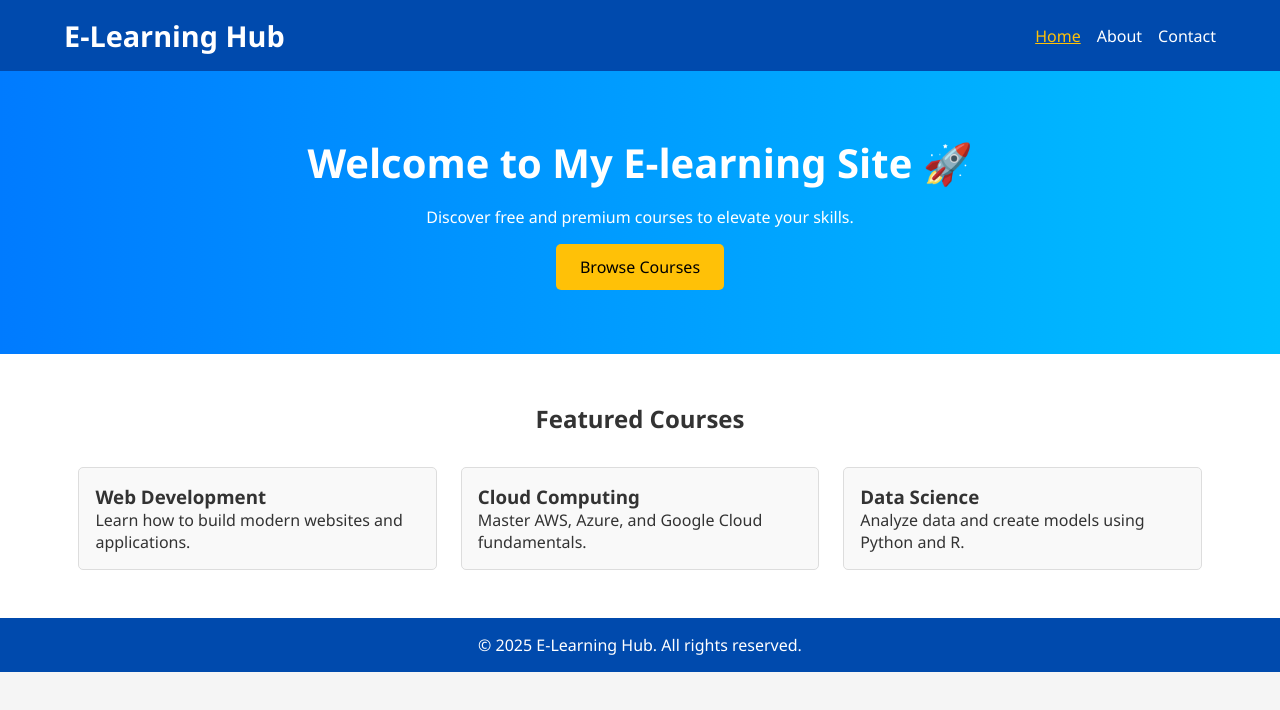
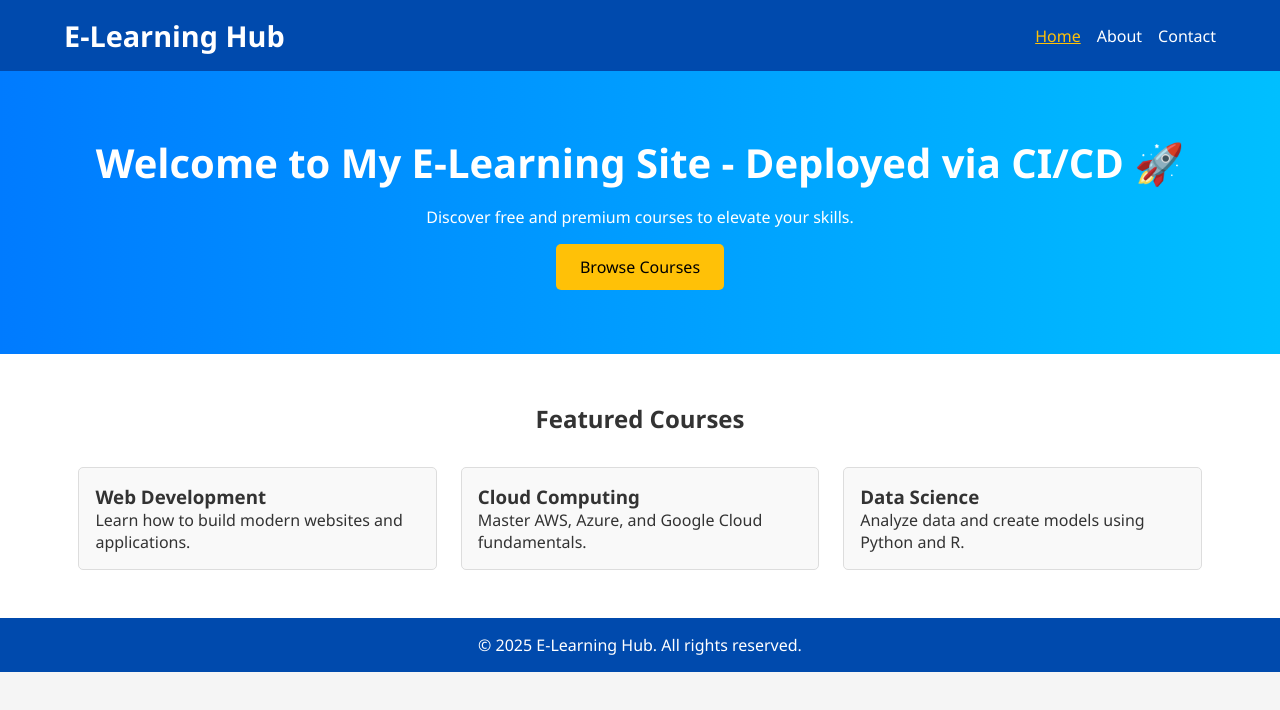
Before and after one commit to Mmunabau/elearning-website, a plain HTML site: page index.html in a window 1280 px wide. Drawn offline with Linux system fonts and the light colour scheme.

Commit message:
🚀 Updated homepage title

```diff
--- a/index.html
+++ b/index.html
@@ -22,7 +22,7 @@
 
   <section class="hero fade-in">
     <div class="container">
-      <h1>Welcome to My E-learning Site 🚀</h1>
+      <h1>Welcome to My E-Learning Site - Deployed via CI/CD 🚀</h1>
       <p>Discover free and premium courses to elevate your skills.</p>
       <a href="#courses" class="btn">Browse Courses</a>
     </div>
```
